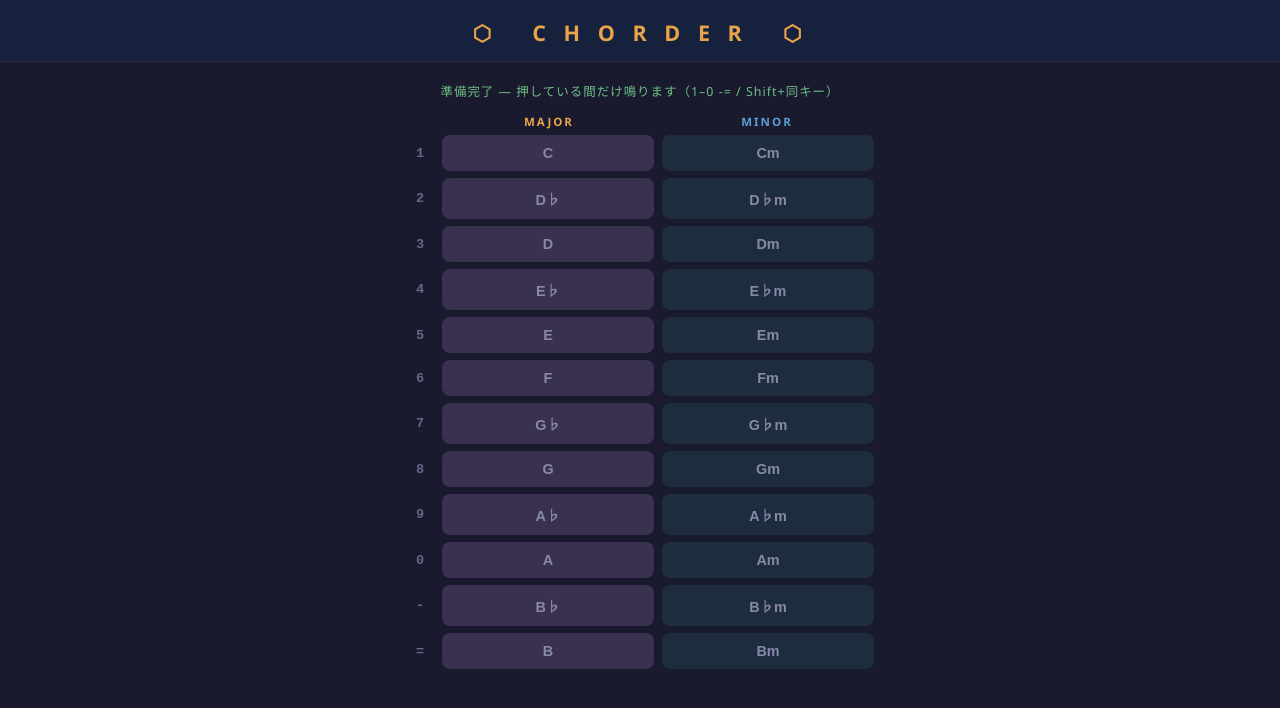
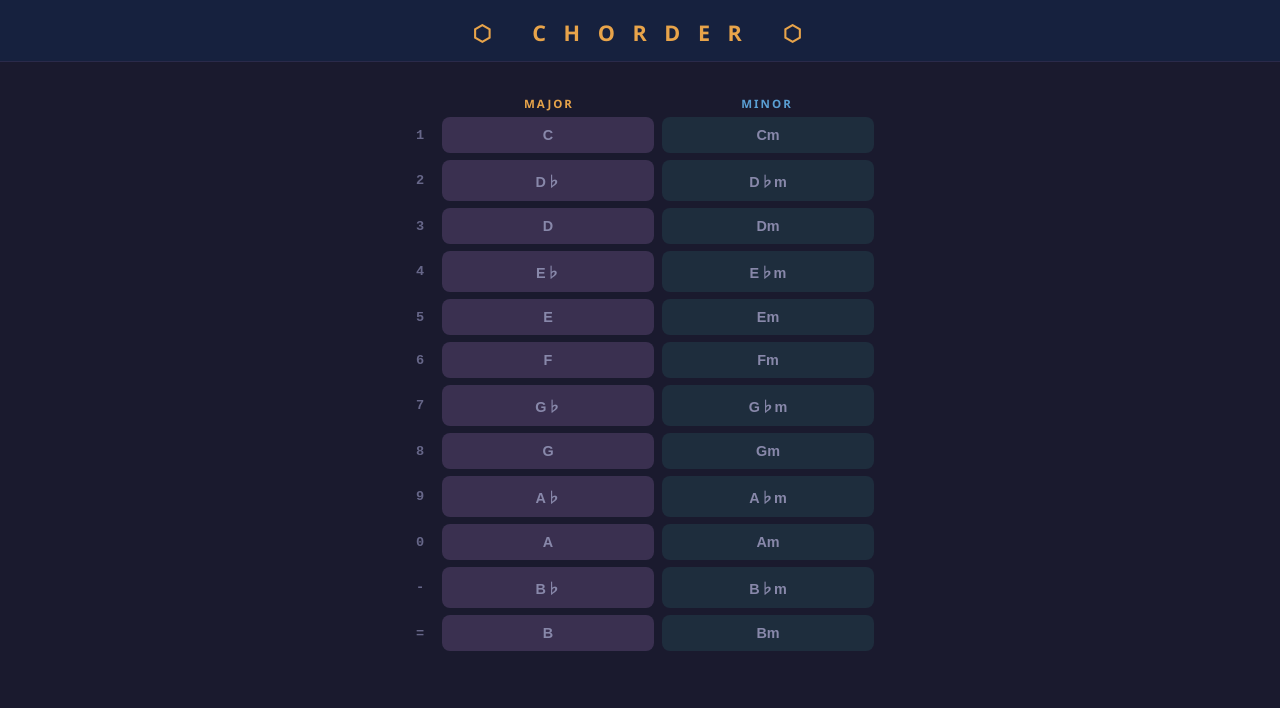
Before and after one commit to kotaro-42/chorder, a website: page index.html in a window 1280 px wide. Drawn offline with Linux system fonts and the light colour scheme.

Commit message:
“aa”

```diff
--- a/index.html
+++ b/index.html
@@ -412,7 +412,6 @@
 // -------------------------------------------------------
 function initApp() {
   document.getElementById("setup").classList.add("hidden");
-  setStatus("準備完了 — 押している間だけ鳴ります（1–0 -= / Shift+同キー）", "ok");
 }
 
 initApp();
```
